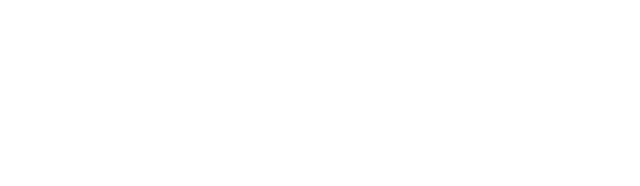
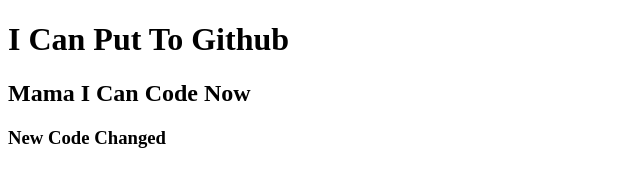
Before and after one commit to Razib2019/my-second-repo, a plain HTML site: page index.html in a window 1280 px wide. Shown: the whole page, without its empty margins (0-640 px from the left). Drawn offline with Linux system fonts and the light colour scheme.

Commit message:
added header

```diff
--- a/index.html
+++ b/index.html
@@ -7,6 +7,8 @@
     <title> My Second Github Repo </title>
 </head>
 <body>
-
+    <h1> I Can Put To Github </h1>
+    <h2> Mama I Can Code Now </h2>
+    <h3> New Code Changed </h3>
 </body>
 </html>
```
